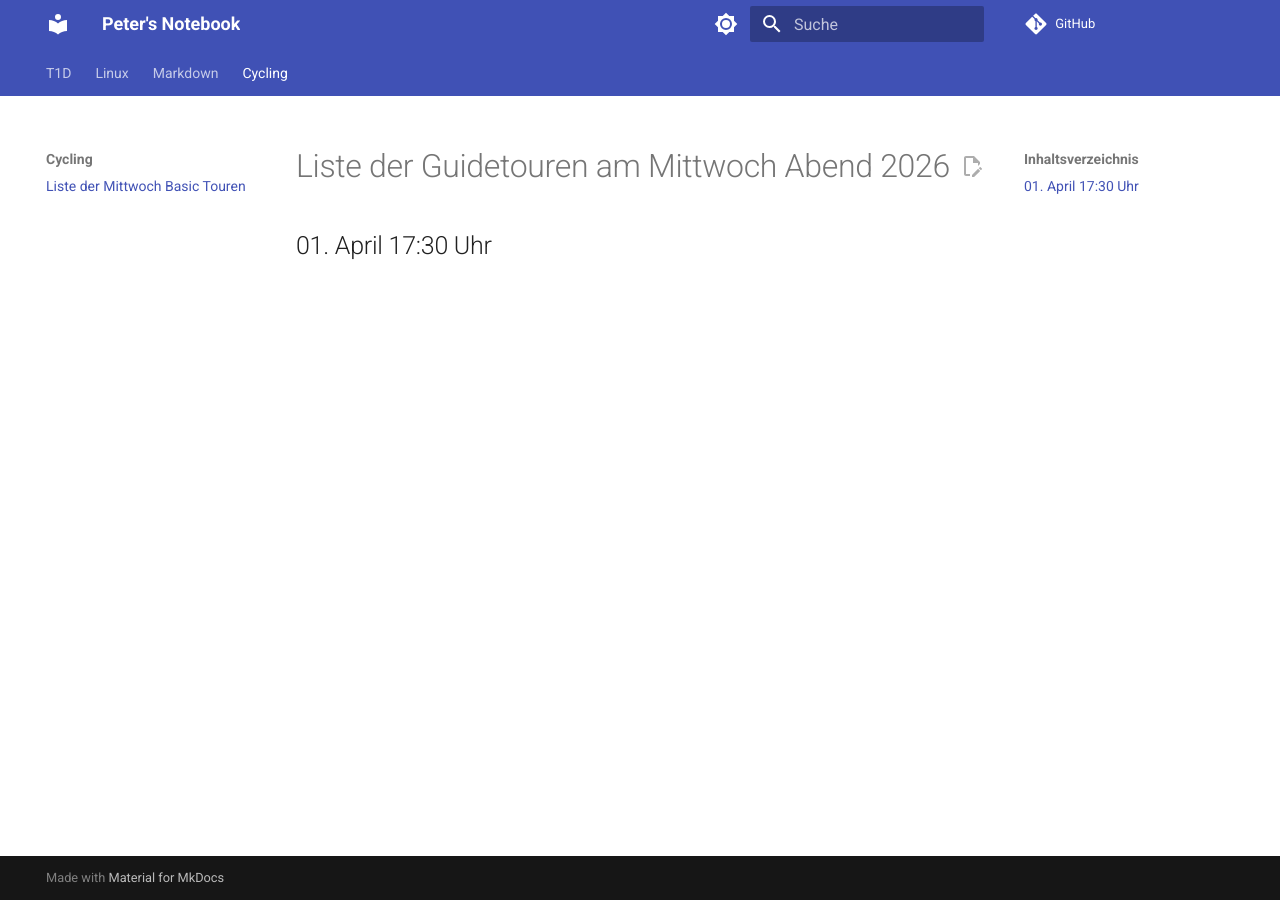
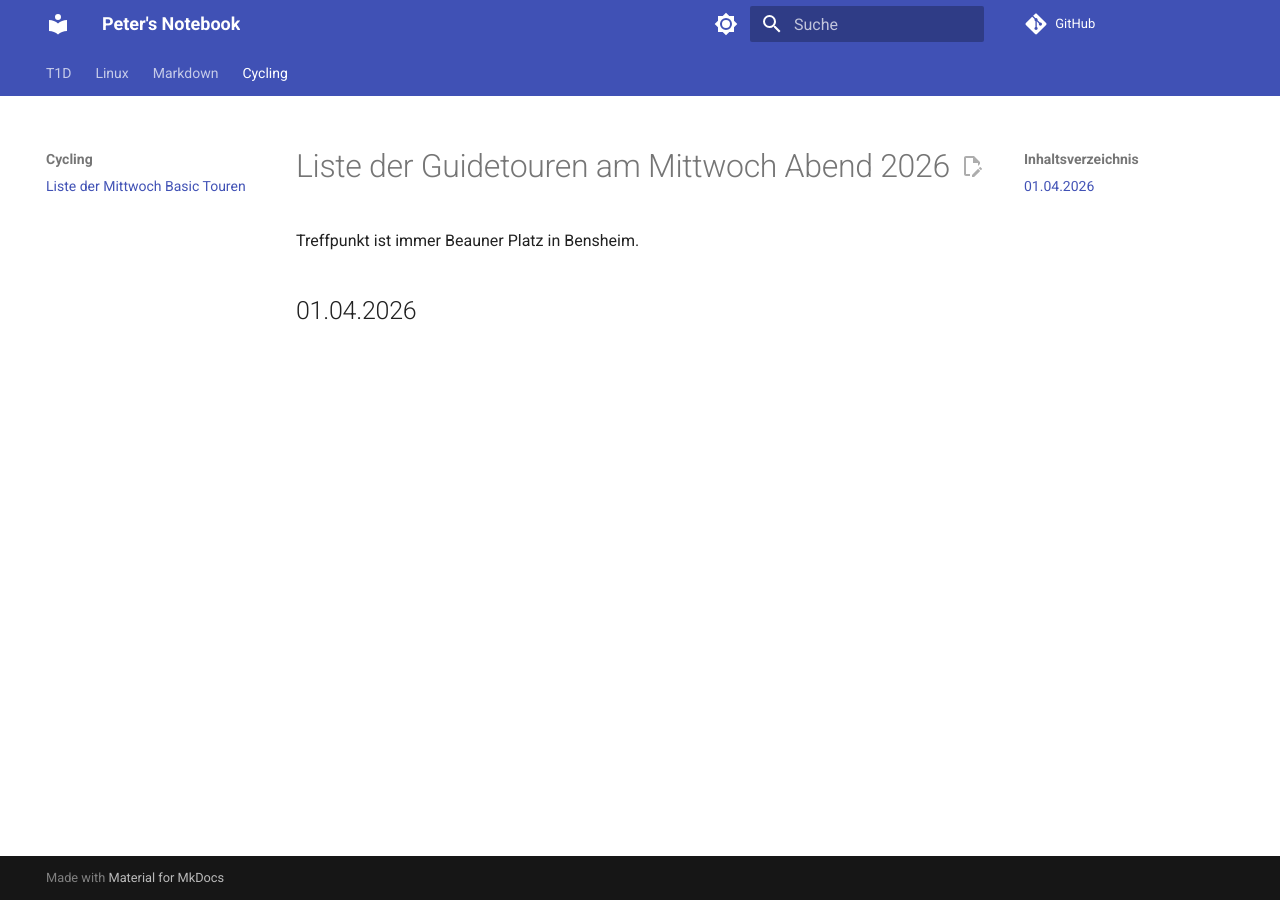
Before and after one commit to peterleimbach/peterleimbach.github.io, an MkDocs documentation site: the page built from docs/liste-der-mittwoch-basic-touren.md, in a window 1280 px wide. Built offline with MkDocs 1.6.1 and Material for MkDocs 9.7.7, drawn with Linux system fonts in a browser that asks for light colours; a script that is not in the unit is left out; comment, search, counter and statistics services are not loaded.

Commit message:
Update Wednesday tour details for April 2026
Added meeting point information and updated date format.

```diff
--- a/docs/liste-der-mittwoch-basic-touren.md
+++ b/docs/liste-der-mittwoch-basic-touren.md
@@ -1,4 +1,7 @@
 # Liste der Guidetouren am Mittwoch Abend 2026
 
-## 01. April 17:30 Uhr
+Treffpunkt ist immer Beauner Platz in Bensheim.
+
+## 01.04.2026
+
 <div class="strava-embed-placeholder" data-embed-type="route" data-embed-id="3471608113347315928" data-style="standard" data-map-hash="9.45/49.7566/8.6802" data-from-embed="true"></div><script src="https://strava-embeds.com/embed.js"></script>
```
